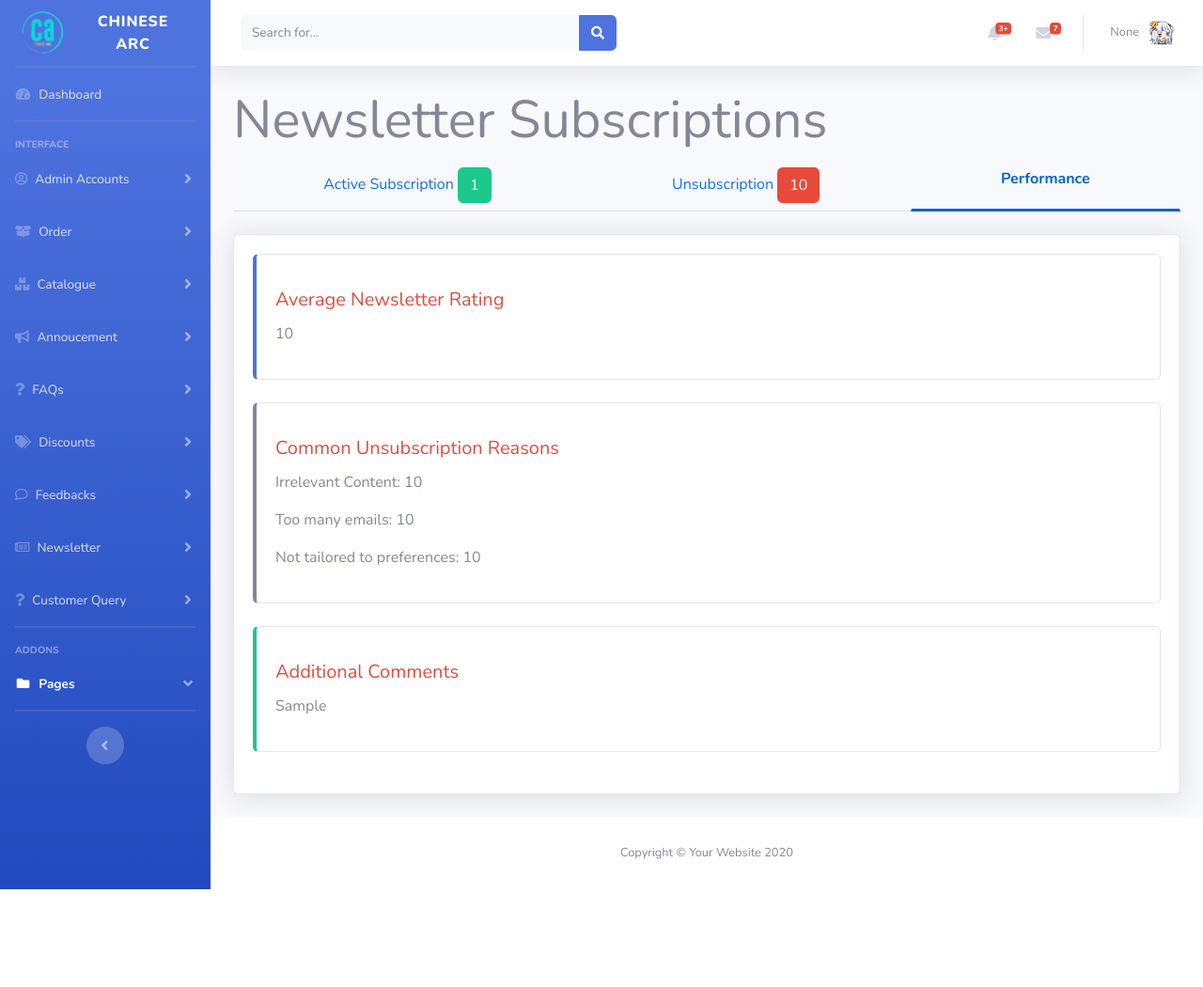
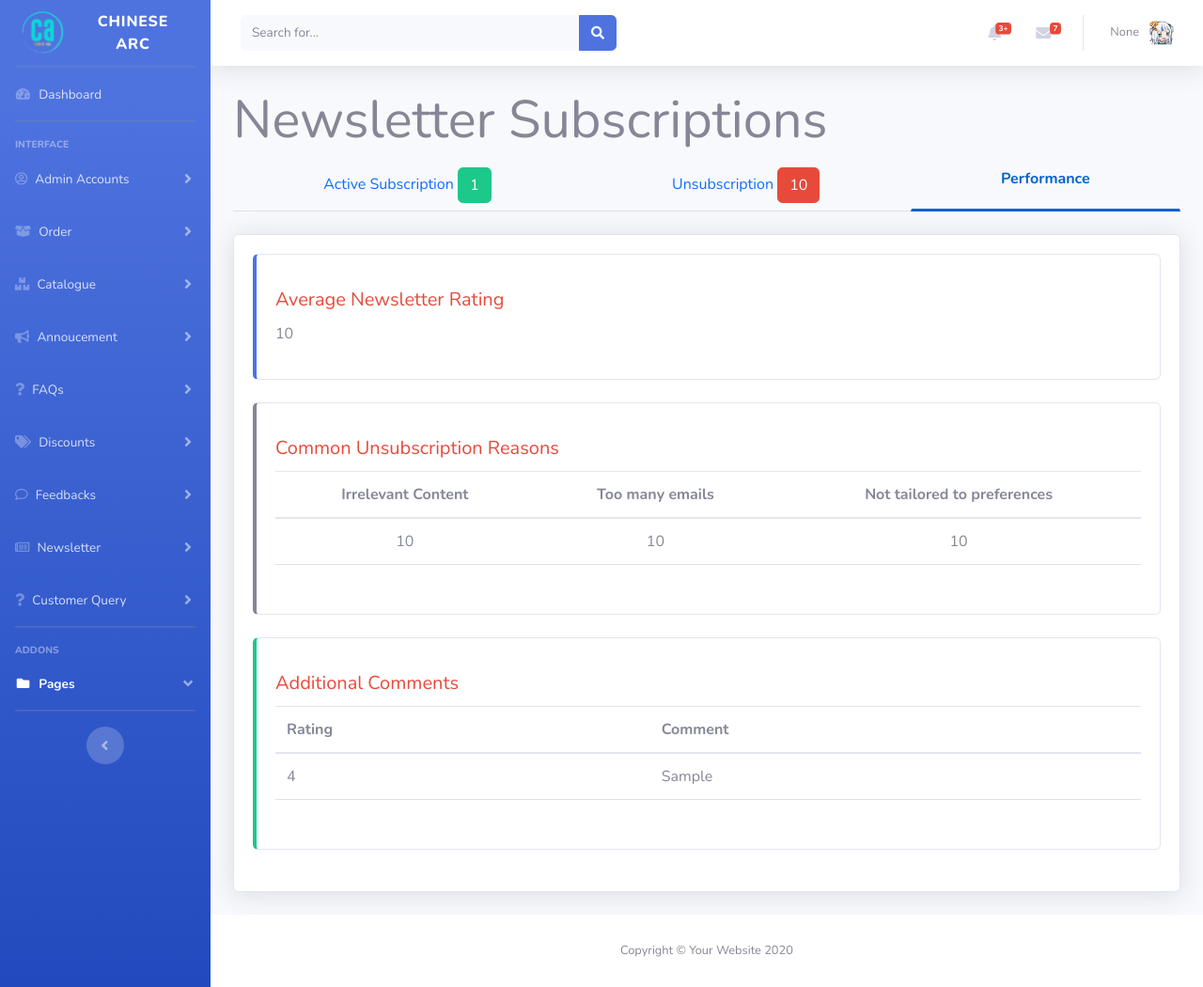
Before and after one commit to HProsperouS/Chinese-Arc, a Python web app: template shop/templates/retrieveSubscriptions.html in a window 1280 px wide, after a click on "Performance". Shown: the whole page at 94% size. Before the commit the page ends 946 px from the top, so only its background shows below. Run offline with Jinja, Linux system fonts and the light colour scheme; the template is opened without the code that fills it: most values are stand-ins (such as "Sample title", 1, 10 or a date in 2020); some libraries are stand-ins or nearby versions.

Commit message:
subscription

```diff
--- a/shop/__init__.py
+++ b/shop/__init__.py
@@ -1815,12 +1815,13 @@ def create_unsubscribe():
 
         # removing those who requested to be unsubscribed:
         for i in subscriptions_list:
-            if unsubscribe.get_sub_id() == str(i):
+            if create_unsubscribe_form.sub_id.data == str(i):
                 subscriptions_dict = {}
                 db = shelve.open('subscriptions.db', 'w')
                 subscriptions_dict = db['Subscriptions']
 
-                id = subscriptions.get_subscriptions_id()
+                id = i
+                print(id)
                 subscriptions_dict.pop(id)
 
                 db['Subscriptions'] = subscriptions_dict
--- a/shop/templates/retrieveSubscriptions.html
+++ b/shop/templates/retrieveSubscriptions.html
@@ -144,18 +144,50 @@
                                         <div class="card mb-4 py-3 border-left-secondary">
                                             <div class="card-body">
                                                 <h5 class="card-title text-danger">Common Unsubscription Reasons</h5>
-                                                <p class="card-text">Irrelevant Content: {{ count2 }}</p>
-                                                <p class="card-text">Too many emails: {{ count3 }}</p>
-                                                <p class="card-text">Not tailored to preferences: {{ count4 }}</p>
+                                                <table class="table" cellspacing="0">
+                                                    <thead>
+                                                        <tr>
+                                                            <th class="text-center">Irrelevant Content</th>
+                                                            <th class="text-center">Too many emails</th>
+                                                            <th class="text-center">Not tailored to preferences</th>
+                                                        </tr>
+                                                    </thead>
+                                                    <tbody>
+                                                        <tr>
+                                                            <td class="text-center">{{ count2 }}</td>
+                                                            <td class="text-center">{{ count3 }}</td>
+                                                            <td class="text-center">{{ count4 }}</td>
+                                                        </tr>
+                                                    </tbody>
+                                                </table>
                                             </div>
                                         </div>
+
 
                                         <div class="card mb-4 py-3 border-left-success">
                                             <div class="card-body">
                                                 <h5 class="card-title text-danger">Additional Comments</h5>
-                                                <p class="card-text">{{ unsubscribe.get_explaination() }}</p>
+                                                <table class="table" cellspacing="0">
+                                                    <thead>
+                                                        <tr>
+                                                            <th>Rating</th>
+                                                            <th>Comment</th>
+                                                        </tr>
+                                                    </thead>
+                                                    <tbody>
+                                                        {% for unsubscribe in unsubscribe_list %}
+                                                        {% if unsubscribe.get_explaination() != "" %}
+                                                        <tr>
+                                                            <td>{{ unsubscribe.get_rating() }}</td>
+                                                            <td>{{ unsubscribe.get_explaination() }}</td>
+                                                        </tr>
+                                                        {% endif %}
+                                                        {% endfor %}
+                                                    </tbody>
+                                                </table>
                                             </div>
                                         </div>
+
 
                                     </div>
                                 </div>
```
